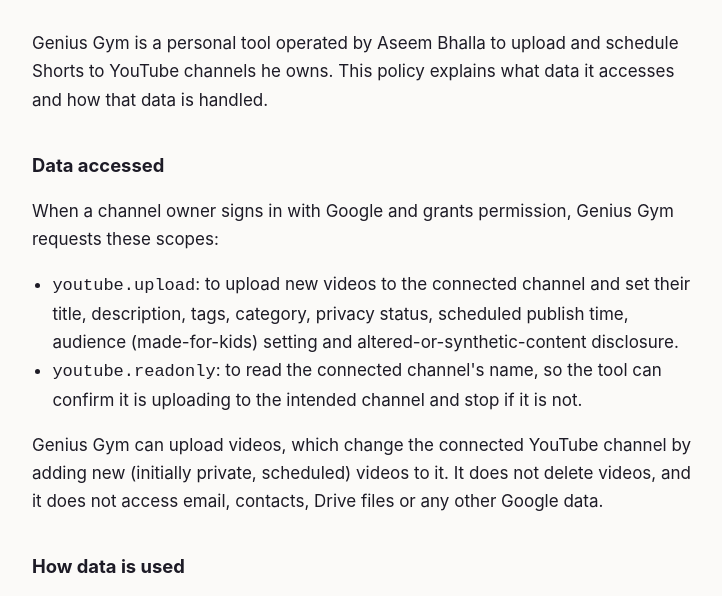
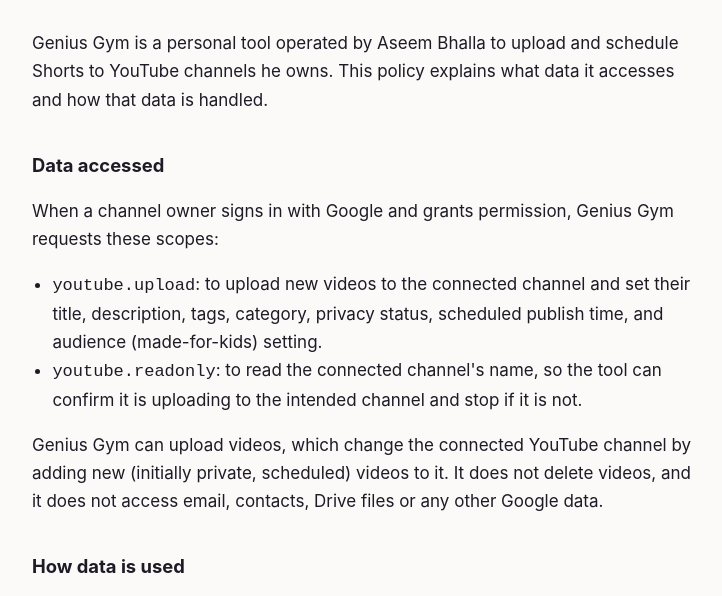
Before and after one commit to aseembhalla/aseembhalla.github.io, a plain HTML site: page genius-gym/privacy.html in a window 1280 px wide. Shown: the part 141-737 px from the top of the page, without its empty margins (272-994 px from the left). Drawn offline with Linux system fonts and the light colour scheme.

Commit message:
Genius Gym pages: drop the synthetic-content disclosure wording
Co-Authored-By: Claude Opus 5.5 <noreply@anthropic.com>
Claude-Session: https://claude.ai/code/session_0189qJpbfseGUKGAZjBNZcuR

```diff
--- a/genius-gym/privacy.html
+++ b/genius-gym/privacy.html
@@ -19,8 +19,8 @@
   these scopes:</p>
   <ul>
     <li><code>youtube.upload</code>: to upload new videos to the connected channel and set their
-      title, description, tags, category, privacy status, scheduled publish time, audience
-      (made-for-kids) setting and altered-or-synthetic-content disclosure.</li>
+      title, description, tags, category, privacy status, scheduled publish time, and audience
+      (made-for-kids) setting.</li>
     <li><code>youtube.readonly</code>: to read the connected channel's name, so the tool can confirm
       it is uploading to the intended channel and stop if it is not.</li>
   </ul>
```
Also changed, not shown: genius-gym/index.html (+1 -2 lines).
